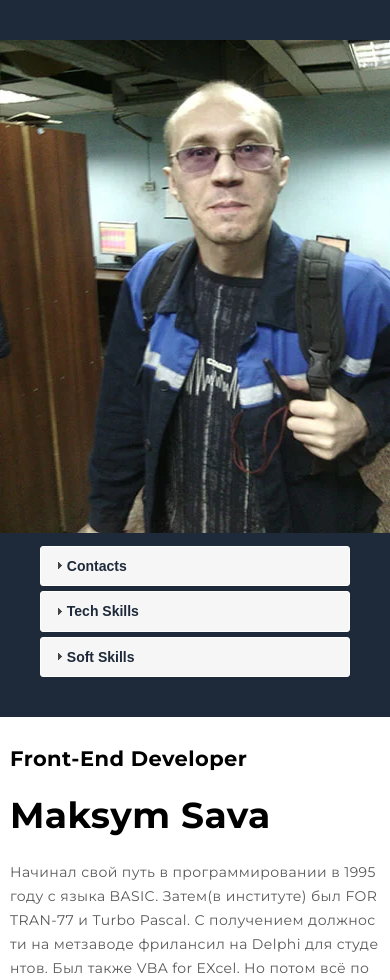
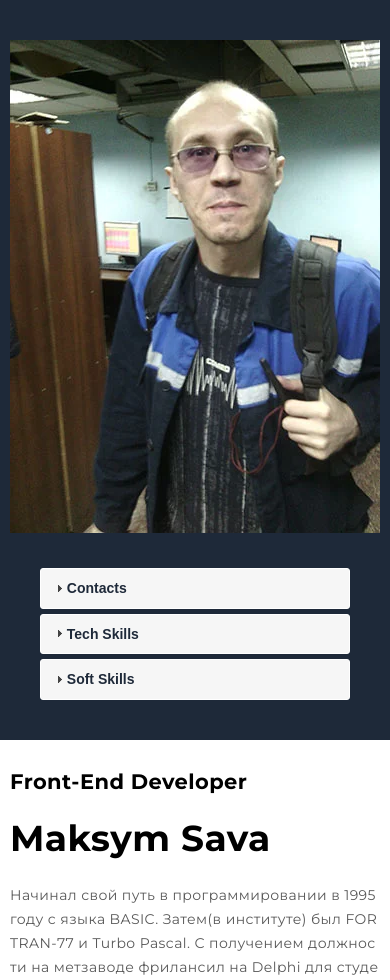
Before and after one commit to SimaxSaab/my-resume-site, a PHP site: page / in a window 390 px wide. Shown: the top 980 px of the page. Run offline with PHP 8.4, Linux system fonts and the light colour scheme.

Commit message:
fix: fix photo styles

```diff
--- a/css/style.css
+++ b/css/style.css
@@ -190,12 +190,24 @@ h4>span,.place-edu {
     flex-direction: column;
   }
 
-  .sidebar,.myphoto {
+  .sidebar {
     width: 100%;
+  }
+
+  .myphoto {
+    display: block;
+    margin: 0 auto 30px;
   }
 
   h1 {
     font-size: 36px;
+  }
+}
+
+@media (max-width: 370px) {
+  .myphoto {
+    width: 100%;
+    height: auto;
   }
 }
 
```
